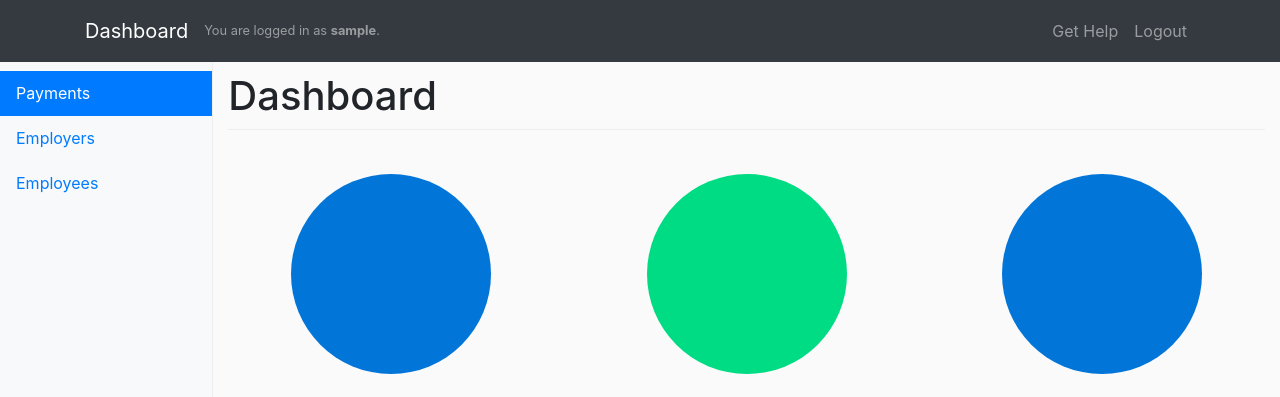
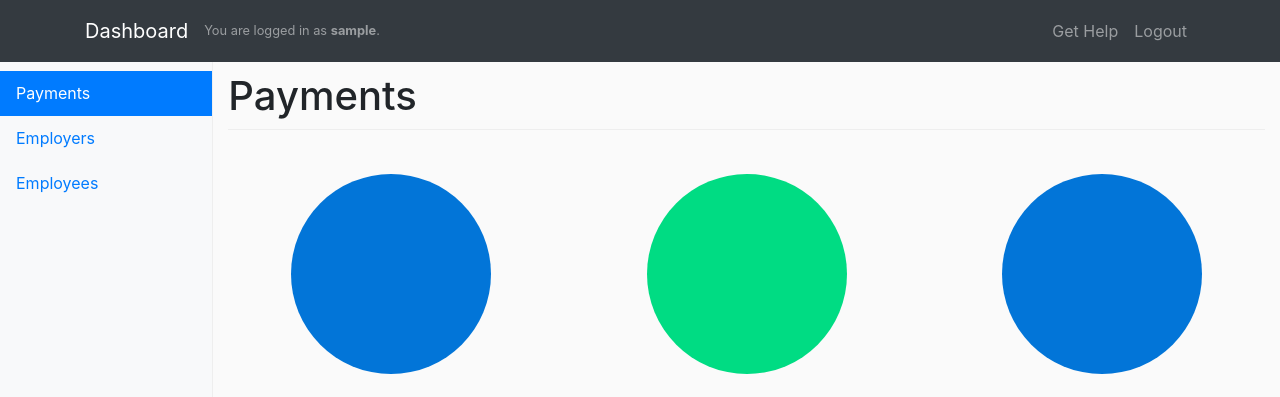
Before and after one commit to alchermd/client_payroll, a Flask app: page /dashboard in a window 1280 px wide. Shown: the top 397 px of the page. Run offline with Flask 2, Linux system fonts and the light colour scheme; the visitor is signed in with stand-in values (Sample User, id 1); data that the repository does not hold is empty; some libraries are stand-ins or nearby versions.

Commit message:
Dashboard > Payments

```diff
--- a/app/templates/dashboard.html
+++ b/app/templates/dashboard.html
@@ -12,7 +12,7 @@
     <div class="row">
         {% include "includes/sidebar.html" %}
         <main role="main" class="col-sm-9 ml-sm-auto col-md-10 pt-3">
-            <h1>Dashboard</h1>
+            <h1>Payments</h1>
             {% include "includes/flashed_messages.html" %}
             <section class="row text-center placeholders">
                 <div class="col-12 col-sm-4 placeholder">
```
